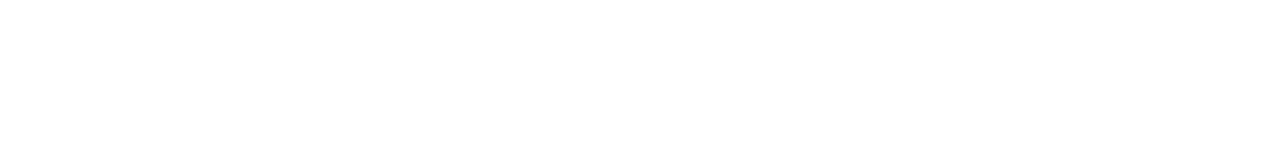
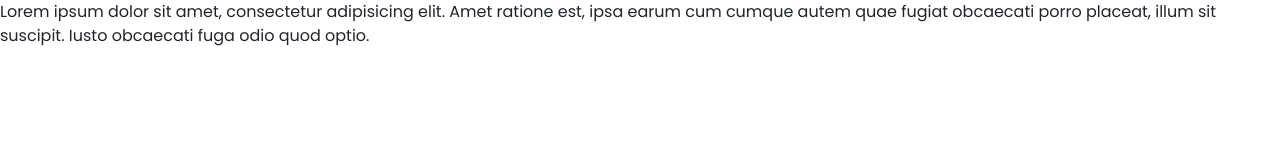
Before and after one commit to SheikhRashed/geetee, a website: page index.html in a window 1280 px wide. Drawn offline with Linux system fonts and the light colour scheme.

Commit message:
update: fonts added

```diff
--- /dev/null
+++ b/assets/fonts/fonts.css
@@ -0,0 +1,6 @@
+@import url("https://fonts.googleapis.com/css2?family=Poppins:wght@100;300;400;500;600;700;800&display=swap");
+
+@font-face {
+	font-family: "nulshock";
+	src: url("nulshock\ bd.ttf");
+}
--- a/assets/scss/abstracts/_reset.scss
+++ b/assets/scss/abstracts/_reset.scss
@@ -35,3 +35,7 @@ button {
 	display: inline-block;
 	background-color: transparent;
 }
+
+body {
+	font-family: "Poppins", sans-serif;
+}
--- a/index.html
+++ b/index.html
@@ -6,6 +6,8 @@
 		<title>Starter Pack</title>
 		<!-- Favicon -->
 		<!-- <link rel="icon" type="image/png" sizes="16x16" href=""> -->
+		<!-- Fonts  -->
+		<link rel="stylesheet" href="assets/fonts/fonts.css" />
 		<!-- Bootstrap -->
 		<link rel="stylesheet" href="assets/css/bootstrap.min.css" />
 		<!-- Main css -->
@@ -16,6 +18,9 @@
 	<body>
 		<!-- ?? section start  -->
 
+		Lorem ipsum dolor sit amet, consectetur adipisicing elit. Amet ratione est, ipsa
+		earum cum cumque autem quae fugiat obcaecati porro placeat, illum sit suscipit.
+		Iusto obcaecati fuga odio quod optio.
 		<!-- ?? section end  -->
 
 		<!-- All js Goes here -->
```
Also changed, not shown: assets/css/main.css, assets/fonts/nulshock bd.ttf (added), 1 other file.
